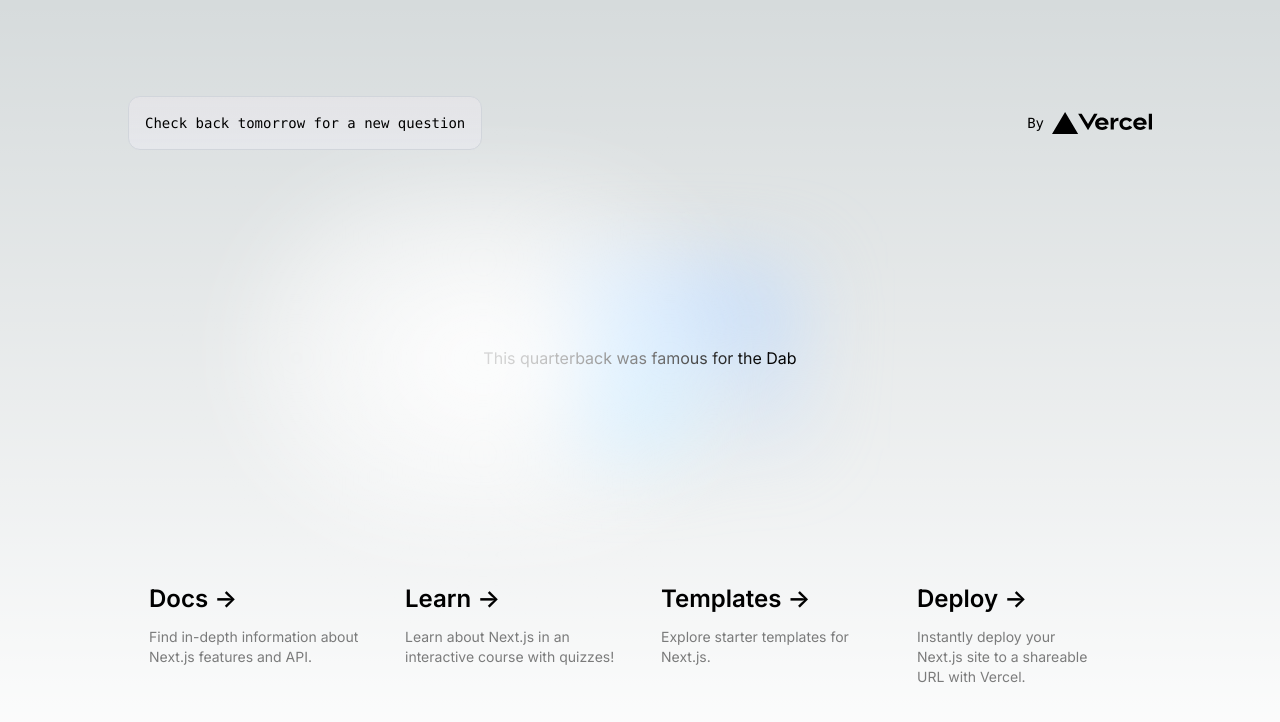
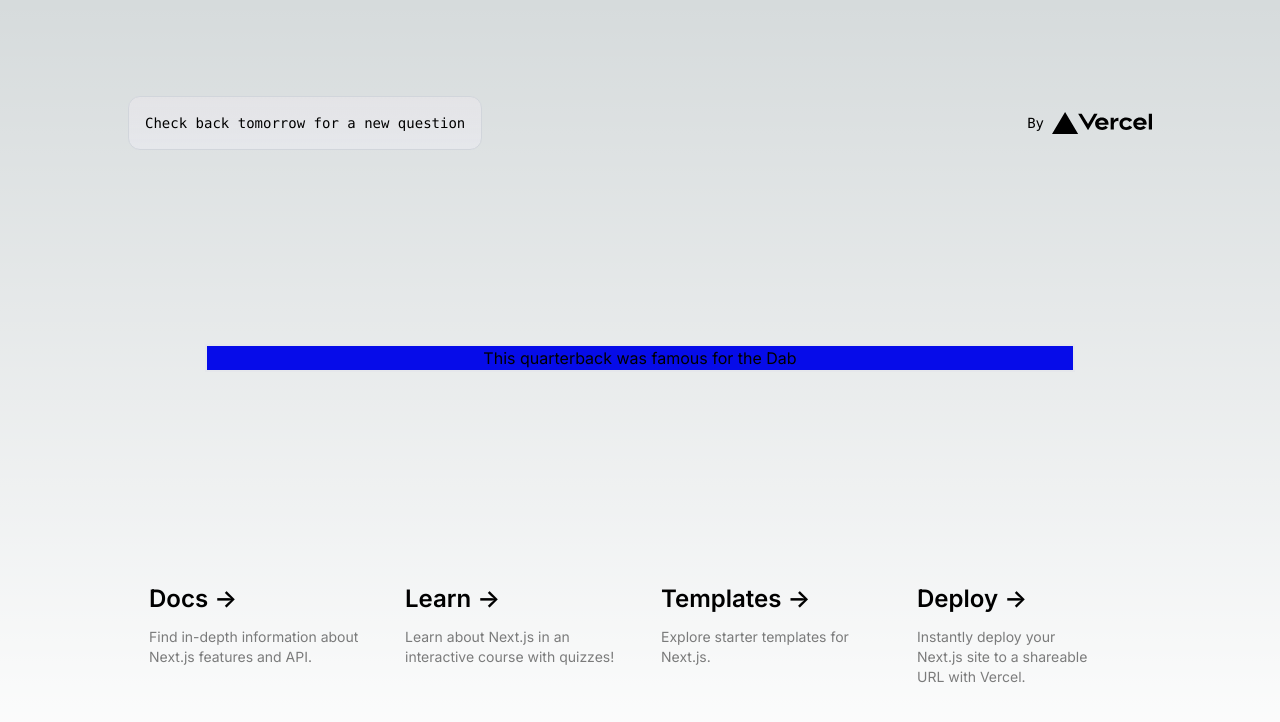
Before and after one commit to huntermotte/jeopardy-today, a Next.js app: page / in a window 1280 px wide. Shown: the top 722 px of the page. Built offline with nearby package versions, Linux system fonts and the light colour scheme.

Commit message:
use jeopardy blue

```diff
--- a/src/app/components/clue-card.tsx
+++ b/src/app/components/clue-card.tsx
@@ -1,6 +1,6 @@
 export default function ClueCard() {
     return (
-        <div className="clue-container">
+        <div className="clue-container w-full text-center border-2 bg-jeopardy-blue">
             <h1>This quarterback was famous for the Dab</h1>
         </div>
     )
--- a/src/app/page.tsx
+++ b/src/app/page.tsx
@@ -28,7 +28,7 @@ export default function Home() {
         </div>
       </div>
 
-      <div className="relative z-[-1] flex place-items-center before:absolute before:h-[300px] before:w-full before:-translate-x-1/2 before:rounded-full before:bg-gradient-radial before:from-white before:to-transparent before:blur-2xl before:content-[''] after:absolute after:-z-20 after:h-[180px] after:w-full after:translate-x-1/3 after:bg-gradient-conic after:from-sky-200 after:via-blue-200 after:blur-2xl after:content-[''] before:dark:bg-gradient-to-br before:dark:from-transparent before:dark:to-blue-700 before:dark:opacity-10 after:dark:from-sky-900 after:dark:via-[#0141ff] after:dark:opacity-40 sm:before:w-[480px] sm:after:w-[240px] before:lg:h-[360px]">
+      <div className="relative z-[-1] flex place-items-center before:absolute before:h-[300px] before:w-full before:-translate-x-1/2 before:rounded-full w-4/5 ml-auto mr-auto">
         {/*<Image*/}
         {/*  className="relative dark:drop-shadow-[0_0_0.3rem_#ffffff70] dark:invert"*/}
         {/*  src="/next.svg"*/}
--- a/tailwind.config.ts
+++ b/tailwind.config.ts
@@ -13,6 +13,9 @@ const config: Config = {
         "gradient-conic":
           "conic-gradient(from 180deg at 50% 50%, var(--tw-gradient-stops))",
       },
+      colors: {
+        'jeopardy-blue': '#060CE9',
+      },
     },
   },
   plugins: [],
```
